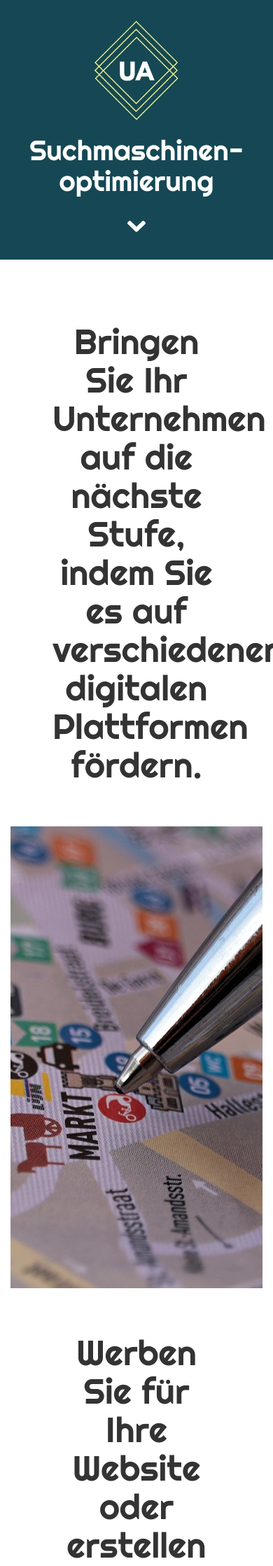
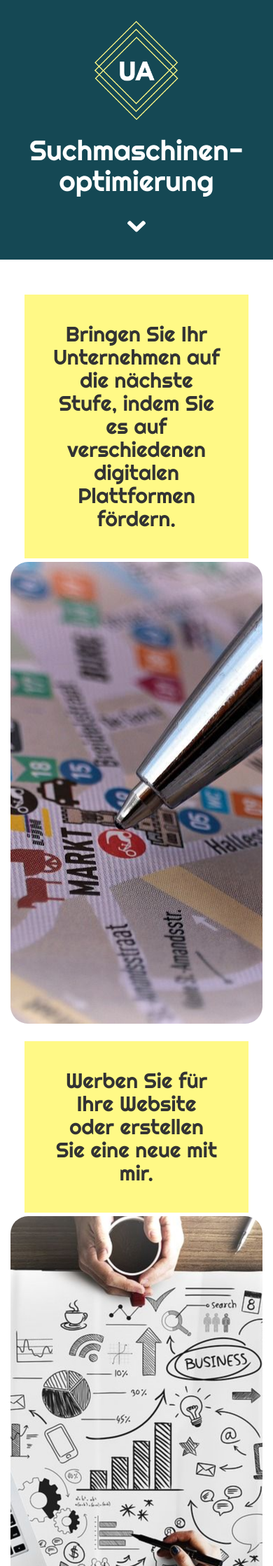
Before and after one commit to UAllen95/UAllen95.github.io, a PHP site: page /index_de.html in a window 390 px wide; the page is wider, and only the part inside the window is pictured. Shown: the part 85-2323 px from the top of that part at 70% size. Run offline with PHP 8.4, Linux system fonts and the light colour scheme; style sheets or scripts are compiled from the project's sources.

Commit message:
Light index changes

```diff
--- a/index_de.html
+++ b/index_de.html
@@ -80,19 +80,19 @@
         <h1>Bringen Sie Ihr Unternehmen auf die nächste Stufe, indem Sie es auf verschiedenen digitalen Plattformen fördern.</h1>
         <marquee class="first-steps text-center" direction="up">
           <ul>
-            <li>1 - Ändern Sie die automatisch generierten Informationen mit den richtigen.</li>
-            <li>2 - Entfernen Sie schlechte Bewertungen.</li>
-            <li>3 - Rang bei Google Business.</li>
-            <li>4 - Seien Sie der Erste in der Liste, der in Ihrer Unternehmenskategorie angezeigt wird.</li>
+            <li>Ändern Sie die automatisch generierten Informationen mit den richtigen.</li>
+            <li>Entfernen Sie schlechte Bewertungen.</li>
+            <li>Rang bei Google Business.</li>
+            <li>Seien Sie der Erste in der Liste, der in Ihrer Unternehmenskategorie angezeigt wird.</li>
           </ul>
         </marquee>
 
         <h1>Werben Sie für Ihre Website oder erstellen Sie eine neue mit mir.</h1>
         <marquee class="second-steps text-center" direction="up">
           <ul>
-            <li>5 - Erstelle eine Webseite.</li>
-            <li>6 - Verknüpfen Sie alle digitalen Informationen miteinander.</li>
-            <li>7 - Verkehr bekommen.</li>
+            <li>Erstelle eine Webseite.</li>
+            <li>Verknüpfen Sie alle digitalen Informationen miteinander.</li>
+            <li>Verkehr bekommen.</li>
           </ul>
         </marquee>
 
--- a/resources/css/style.css
+++ b/resources/css/style.css
@@ -160,23 +160,26 @@
 
 /* SEO */
 #seo marquee {
-  background-position: center;
   height: 66rem;
   text-shadow: -2px -2px 0 #000, 2px -2px 0 #000, -2px 2px 0 #000, 2px 2px 0 #000;
   color: white;
+  border-radius: 25px;
 }
 
-
 #seo marquee.first-steps {
-  background-image: url("../images/seo4.jpg");
+  background-image: url("../images/seo4.jpeg");
+  background-position: center;
 }
 
 #seo marquee.second-steps  {
-  background-image: url("../images/seo6.jpg");
+  background-image: url("../images/seo6.jpeg");
+  background-position: center;
 }
 
 #seo h1 {
-  margin: 60px;
+  margin: 50px 50px 10px 50px;
+  background-color: #fff986;
+  padding: 40px;
 }
 
 #seo li {
@@ -361,6 +364,16 @@
   .navbar-header li {
     width: 23%;
   }
+
+  /* SEO */
+  #seo h1 {
+    margin: 30px 30px 7px 30px;
+    font-size: 3rem;
+  }
+
+  #seo li {
+    font-size: 3rem;
+  }
 }
 
 @media only screen and (max-width: 550px) {
@@ -409,6 +422,11 @@
 }
 
 @media only screen and (max-width: 521px) {
+  /* SEO */
+  #seo h1 {
+    margin: 20px 20px 5px 20px;
+  }
+
   /* Contact */
   #contact .github .yellow-background {
     padding-top: 20px;
```
Also changed, not shown: resources/images/seo4.jpeg (added), resources/images/seo4.jpg (deleted), resources/images/seo6.jpeg (added), resources/images/seo6.jpg (deleted), resources/images/switch_de.png (deleted), resources/images/switch_en.png (deleted).
